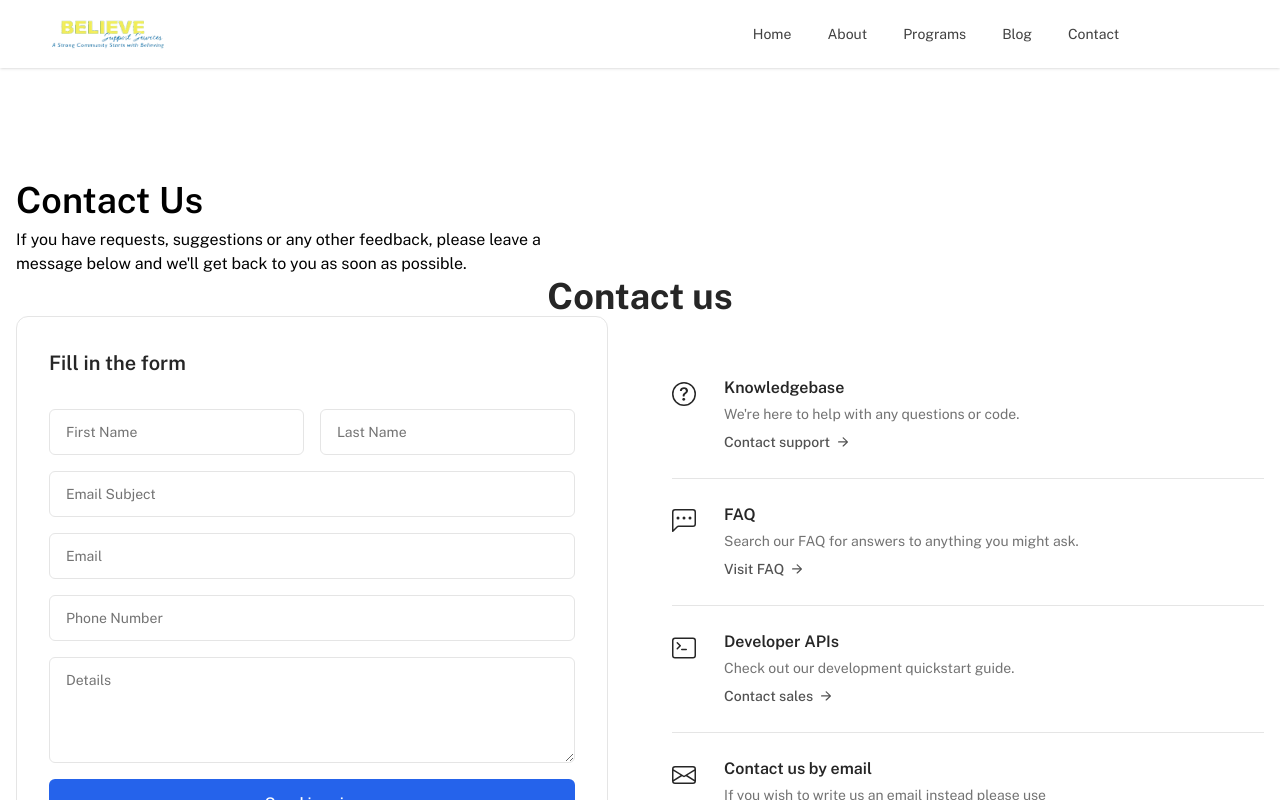
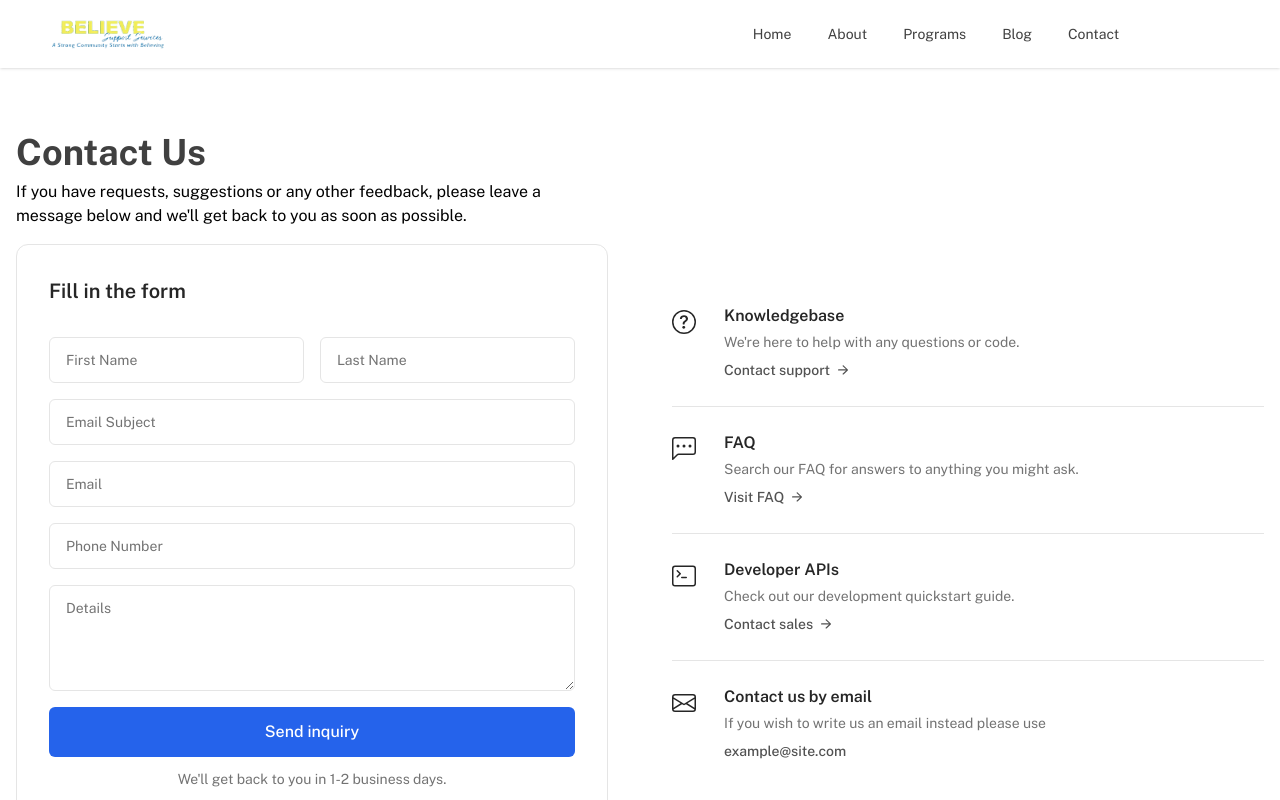
Before and after one commit to Justin-Bento/believe-support-services, a Next.js app: page /contact in a window 1280 px wide. Shown: the top 800 px of the page. Built offline with nearby package versions, Linux system fonts and the light colour scheme.

Commit message:
fixed heading

```diff
--- a/pages/contact.tsx
+++ b/pages/contact.tsx
@@ -8,28 +8,18 @@ export default function contact() {
       <Head>
         <title>Contact - {company}</title>
       </Head>
-      <main className="container p-4 mx-auto my-24 max-w-7xl">
-        <section className="">
-          <h1 className="mb-2 text-4xl font-semibold capitalize">Contact us</h1>
+      <main className="p-4 my-12 wrapper">
+        <section className="mb-4 ">
+          <h1 className="mb-2 text-4xl font-bold text-gray-700 capitalize">Contact us</h1>
           <p className="max-w-xl">
             If you have requests, suggestions or any other feedback, please
             leave a message below and we&#39;ll get back to you as soon as possible.
           </p>
         </section>
-        {/* <!-- Contact Us --> */}
-        <div className="text-center">
-          <h1 className="text-3xl font-bold text-gray-800 sm:text-4xl dark:text-white">
-            Contact us
-          </h1>
-        </div>
-
         <div className="grid items-center gap-6 lg:grid-cols-2 lg:gap-16">
           {/* <!-- Card --> */}
           <div className="flex flex-col p-4 border rounded-xl sm:p-6 lg:p-8">
-            <h2 className="mb-8 text-xl font-semibold text-gray-800">
-              Fill in the form
-            </h2>
-
+            <h2 className="mb-8 text-xl font-semibold text-gray-800">Fill in the form</h2>
             <form action="mailto:vesco268@gmail.com">
               <div className="grid gap-4">
                 {/* <!-- Grid --> */}
```
